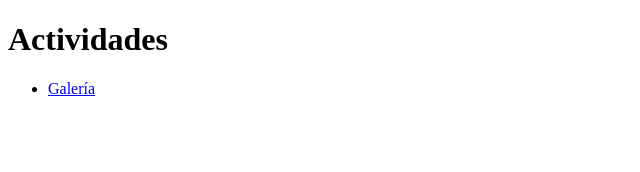
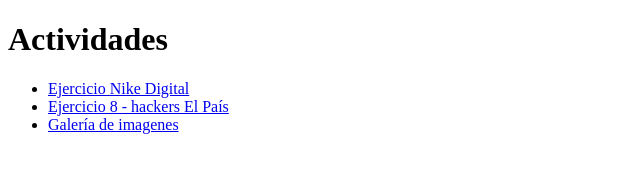
Before and after one commit to Jvrda98/TPEDGIT, a plain HTML site: page index.html in a window 1280 px wide. Shown: the whole page, without its empty margins (0-640 px from the left). Drawn offline with Linux system fonts and the light colour scheme.

Commit message:
cambios again

```diff
--- a/index.html
+++ b/index.html
@@ -11,8 +11,11 @@
         <h1>Actividades</h1>
         <ul>
 
-        <li><a href="9galeria/galeria.html">Galería</a></li>
+        <li><a href="9galeria/galeria.html">Ejercicio Nike Digital</a></li>
 
+        <li><a href="8/EJERCICIOELPAIS.html">Ejercicio 8 - hackers El País</a></li>
+
+        <li><a href="9galeria/galeria.html">Galería de imagenes</a></li>
 
 
 
```
